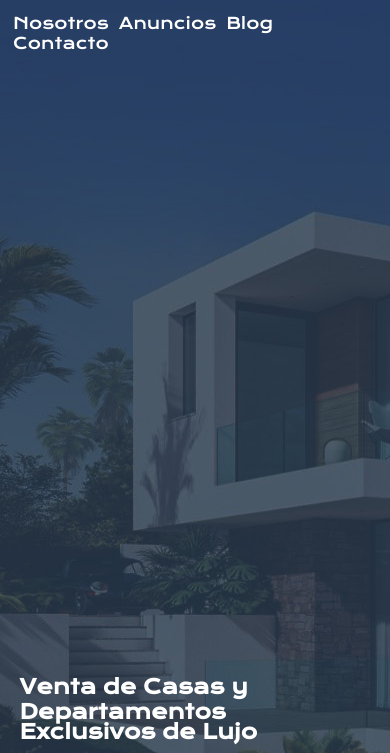
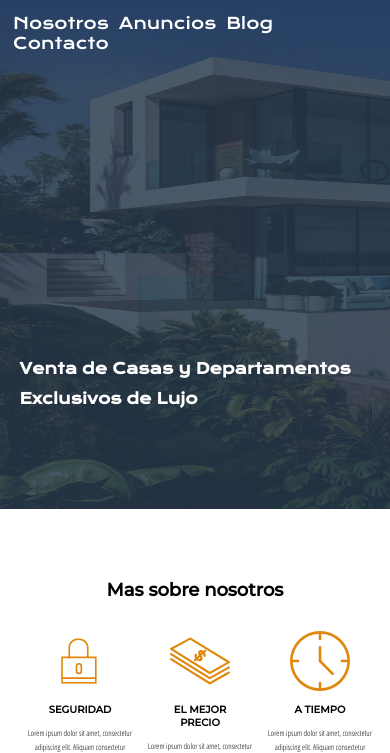
Before and after one commit to FernandoMMarina/trabajopracticointegrador-Css, a plain HTML site: page index.html in a window 390 px wide. Shown: the part 91-844 px from the top of the page. Drawn offline with nearby package versions, Linux system fonts and the light colour scheme; a web font is replaced by a local one.

Commit message:
Update style.css

```diff
--- a/style.css
+++ b/style.css
@@ -498,15 +498,15 @@ h5{
         margin: 25px;
     }
     .hs-font{
-        font-size: 20px;
+        font-size: 15px;
         position: absolute;
-        top: 85%;
+        top: 75%;
         left: 5%;
     }
     .h-font{
-        font-size: 20px;
+        font-size: 15px;
         position: absolute;
-        top: 90%;
+        top: 80%;
         left: 5%;
     }
     .seccion1{
@@ -652,6 +652,10 @@ h5{
             margin: 5px;
             font-family: 'Montserrat', sans-serif;
      }
+      nav{
+          height: 600px;
+            -webkit-background-size:1300px 600px ;
+      }
         .nav-font{
             margin: 3px;
         }
```
